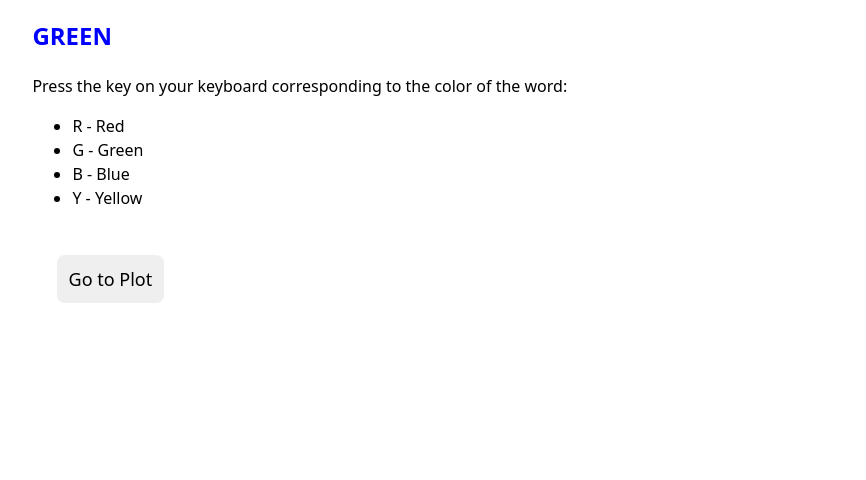
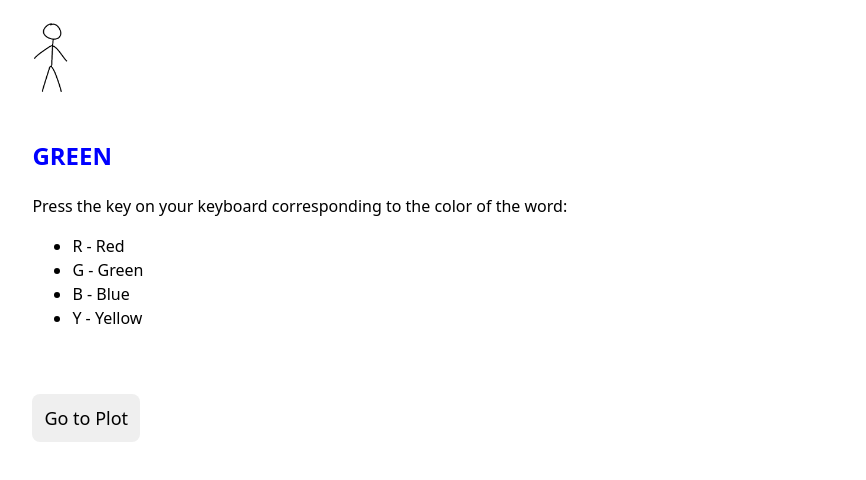
Before and after one commit to ReemaS03/GamificationVsCognitiveLoad, a plain HTML site: page stroop_test.html in a window 1280 px wide. Shown: the part 148-628 px from the top of the page, without its empty margins (166-1032 px from the left). Drawn offline with nearby package versions, Linux system fonts and the light colour scheme.

Commit message:
basic moving icon to show progress

```diff
--- a/stroop.js
+++ b/stroop.js
@@ -6,6 +6,16 @@ let wordIndex = 0;
 const totalWords = 3;
 let stroopData = null;
 
+
+function moveDude() {
+    let navbar = document.querySelector("script[src='navbar.js']");
+    if (!navbar) return;
+    let navbarWidth = navbar.parentElement.clientWidth;
+    let maxMove = navbarWidth - 50;
+    let stepSize = maxMove / (totalWords - 1);
+    let newPosition = wordIndex * stepSize;
+    d3.select("#progress-character").style("left", `${newPosition}px`);
+}
 
 function generateStroopWord() {
     if (wordIndex >= totalWords) {
@@ -26,6 +36,7 @@ function generateStroopWord() {
         .text(word)
         .style("color", color);
 
+    moveDude();
 
     wordIndex++;
     return { word, color };
@@ -90,203 +101,3 @@ document.addEventListener("keydown", function(event) {
         }
     }
 });
-
-
-
-
-
-
-/*const colors = ["red", "green", "blue", "yellow"];
-const words = ["RED", "GREEN", "BLUE", "YELLOW"];
-let attemptCount = 0;
-const maxAttempts = 2;
-let wordIndex = 0;
-const totalWords = 3;
-let stroopData = null;
-
-
-function generateStroopWord() {
-    if (wordIndex >= totalWords) {
-        d3.select("#plot-btn").style("display", "block");
-        d3.select("#feedback").text("Test Completed! 🥳").style("color", "black");
-        return null;
-    }
-
-    attemptCount = 0;
-    const word = getRandomElement(words);
-    let color = getRandomElement(colors);
-
-    while (color.toUpperCase() === word) {
-        color = getRandomElement(colors);
-    }
-
-    d3.select("#stroop-word")
-        .text(word)
-        .style("color", color);
-
-
-    wordIndex++;
-    return { word, color };
-}
-function getRandomElement(arr) {
-    return arr[Math.floor(Math.random() * arr.length)];
-}
-
-stroopData = generateStroopWord();
-document.addEventListener("keydown", function(event) {
-    if (!stroopData) return;
-
-    const keyMap = { 'r': "red", 'g': "green", 'b': "blue", 'y': "yellow" };
-    const userResponse = keyMap[event.key.toLowerCase()];
-
-    if (userResponse) {
-        attemptCount++;
-
-        if (userResponse === stroopData.color) {
-            d3.select("#plot-btn").style("display", "block");
-            d3.select("#feedback")
-              .text("✅ Correct!")
-              .style("color", "green");
-
-            setTimeout(() => {
-                d3.select("#feedback").text("");
-                stroopData = generateStroopWord();
-            }, 1000);
-        }
-        else {
-            if (attemptCount < maxAttempts) {
-                d3.select("#feedback")
-                  .text("❌ Incorrect, try again!")
-                  .style("color", "red");
-            } else {
-                d3.select("#feedback")
-                  .html(`❌ Incorrect! Correct answer: <strong>${stroopData.color.toUpperCase()}</strong>`)
-                  .style("color", "red");
-
-                setTimeout(() => {
-                    d3.select("#feedback").text("");
-                    stroopData = generateStroopWord();
-                }, 1500);
-            }
-        }
-    } else {
-        attemptCount++;
-
-        if (attemptCount < maxAttempts) {
-            d3.select("#feedback")
-              .text("❌ Invalid key! Use R, G, B, or Y.")
-              .style("color", "red");
-        } else {
-            d3.select("#feedback")
-              .html(`❌ Incorrect! Correct answer: <strong>${stroopData.color.toUpperCase()}</strong>`)
-              .style("color", "red");
-
-            setTimeout(() => {
-                d3.select("#feedback").text("");
-                stroopData = generateStroopWord();
-            }, 1500);
-        }
-    }
-});
-
-*/
-
-
-/*
-const colors = ["red", "green", "blue", "yellow"];
-const words = ["RED", "GREEN", "BLUE", "YELLOW"];
-let attemptCount = 0;
-const maxAttempts = 2;
-let wordIndex = 0;
-const totalWords = 3;
-let stroopData = null;
-
-const girl = document.getElementById("jumping-girl"); // Get the jumping figure
-
-// Function to generate a new Stroop word and move the jumping guy
-function generateStroopWord() {
-    if (wordIndex >= totalWords) {
-        d3.select("#plot-btn").style("display", "block");
-        d3.select("#feedback").text("Test Completed! 🥳").style("color", "black");
-        return null;
-    }
-
-    attemptCount = 0;
-    const word = getRandomElement(words);
-    let color = getRandomElement(colors);
-
-    while (color.toUpperCase() === word) {
-        color = getRandomElement(colors);
-    }
-
-    d3.select("#stroop-word")
-        .text(word)
-        .style("color", color);
-
-    moveJumpingGuy(); // Move the guy to the next position when the word changes
-
-    wordIndex++;
-    return { word, color };
-}
-
-// Function to move the jumping guy based on wordIndex
-function moveJumpingGuy() {
-    if (wordIndex === 0) {
-        girl.className = "jump-spot-1";
-    } else if (wordIndex === 1) {
-        girl.className = "jump-spot-2";
-    } else if (wordIndex === 2) {
-        girl.className = "jump-spot-3";
-    }
-}
-
-// Function to get a random element from an array
-function getRandomElement(arr) {
-    return arr[Math.floor(Math.random() * arr.length)];
-}
-
-stroopData = generateStroopWord();
-
-document.addEventListener("keydown", function(event) {
-    if (!stroopData) return;
-
-    const keyMap = { 'r': "red", 'g': "green", 'b': "blue", 'y': "yellow" };
-    const userResponse = keyMap[event.key.toLowerCase()];
-
-    if (userResponse) {
-        attemptCount++;
-
-        if (userResponse === stroopData.color) {
-            d3.select("#plot-btn").style("display", "block");
-            d3.select("#feedback")
-              .text("✅ Correct!")
-              .style("color", "green");
-
-            setTimeout(() => {
-                d3.select("#feedback").text("");
-                stroopData = generateStroopWord();
-            }, 1000);
-        }
-        else {
-            if (attemptCount < maxAttempts) {
-                d3.select("#feedback")
-                  .text("❌ Incorrect, try again!")
-                  .style("color", "red");
-            } else {
-                d3.select("#feedback")
-                  .html(`❌ Incorrect! Correct answer: <strong>${stroopData.color.toUpperCase()}</strong>`)
-                  .style("color", "red");
-
-                setTimeout(() => {
-                    d3.select("#feedback").text("");
-                    stroopData = generateStroopWord();
-                }, 1500);
-            }
-        }
-    } else {
-        attemptCount++;
-
-        if (attemptCount < maxAttempts) {
-            d3.select("#feedback
-
-*/
--- a/stroop_test.html
+++ b/stroop_test.html
@@ -8,12 +8,14 @@
     <script src="https://d3js.org/d3.v7.min.js"></script>
 </head>
 
-
-
 <body>
     <script src="navbar.js"></script>
 
     <h1>Stroop Test</h1>
+    <div style="width: 100%; height: 100px; position: relative; margin-top: 20px;">
+        <img id="progress-character" src="guy.PNG" alt="Moving dude"
+            style="position: absolute; left: 0; height: 80px; transition: left 0.5s ease;">
+    </div>
     <div class="stroop-flex">
         <div id="stroop-word-container">
             <h2 id="stroop-word">LOADING...</h2>
--- a/style.css
+++ b/style.css
@@ -157,37 +157,16 @@ button:hover {
     font-size: 1.1rem;
 }
 
-.jump-container {
-    position: absolute;
-    bottom: 50px;
-    left: 20%;
-    transition: transform 0.5s ease-in-out;
+
+#feedback {
+    min-height: 24px;
+    font-weight: bold;
+    font-size: 20px;
 }
 
-#jumping-guy {
-    width: 100px;
-    height: auto;
+#progress-character {
+    position: absolute;
+    left: 0;
+    height: 40px;
+    transition: left 60s linear;
 }
-
-/* Positions for Jumping */
-.jump-spot-1 {
-    transform: translateX(0);
-}
-
-.jump-spot-2 {
-    transform: translateX(200px) translateY(-50px);
-}
-
-.jump-spot-3 {
-    transform: translateX(400px) translateY(-50px);
-}
-
-
-
-#feedback {
-    font-size: 20px;
-    font-weight: bold;
-    padding: 10px;
-    border-radius: 8px;
-    display: inline-block;
-}
```
Also changed, not shown: index.html (+1 -1 lines).
